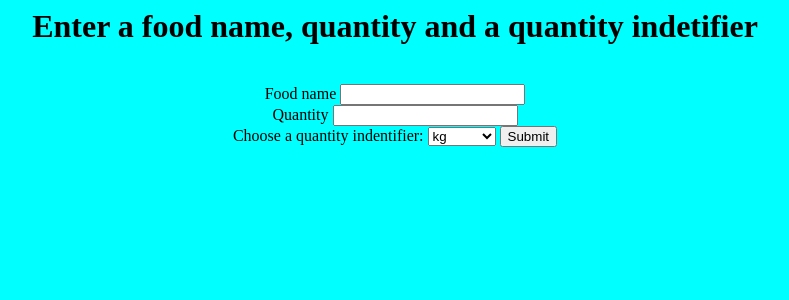
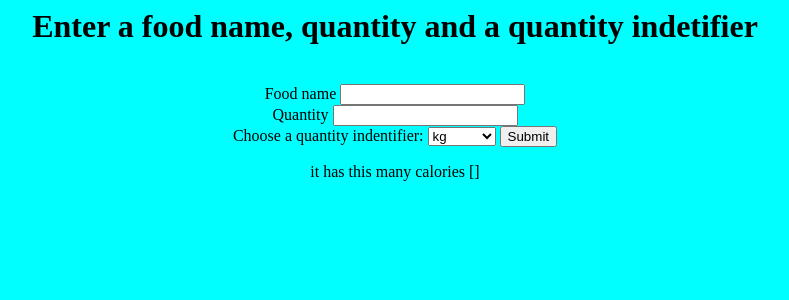
Before and after one commit to VayerMaking/caloriezz, a Flask app: page / in a window 1280 px wide. Shown: the top 300 px of the page, without its empty margins (245-1034 px from the left). Run offline with Flask 2, Linux system fonts and the light colour scheme; parts of the project's set-up code (start-up, migrations or seed data) failed here and were passed over; some libraries are stand-ins or nearby versions.

Commit message:
trying to dysplay result on page

```diff
--- a/templates/index.html
+++ b/templates/index.html
@@ -14,6 +14,6 @@
     <input type = "submit">
     </center>
 </form>
-
+<p align = "center">it has this many calories {{result}}</p>
 </body>
 </html>
```
